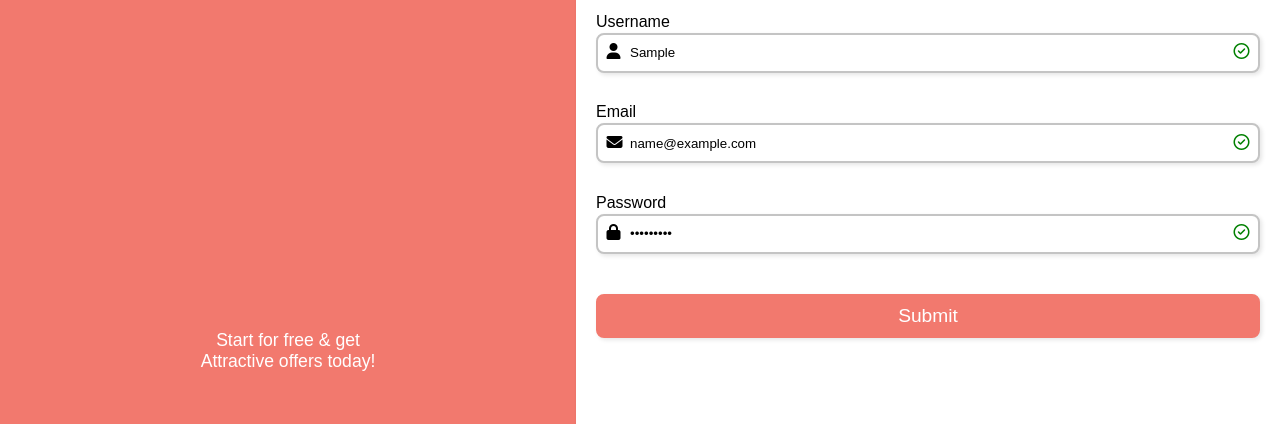
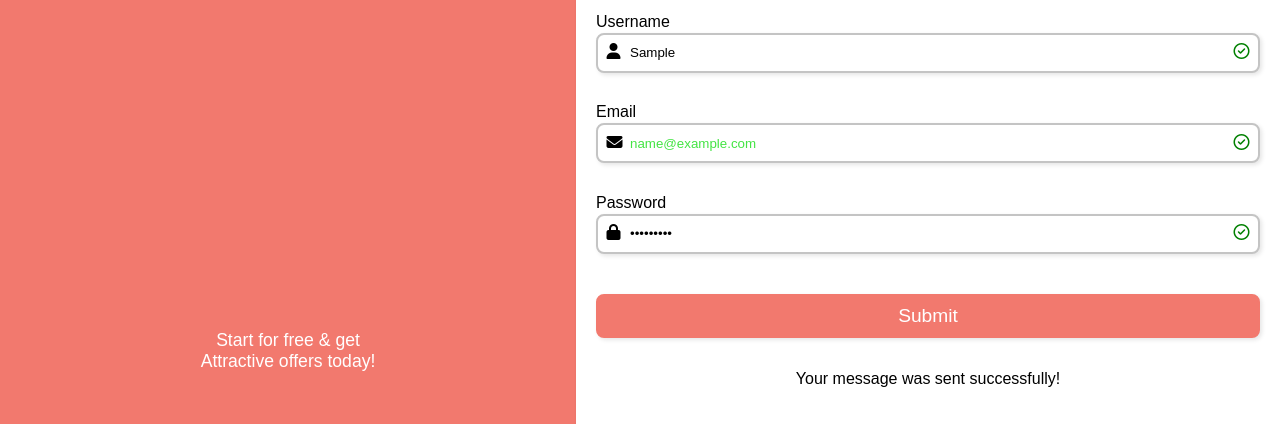
Before and after one commit to midcenturydude7/js-contact-form-validation, a plain HTML site: page index.html in a window 1280 px wide. Both pictures are taken after typing "Sample", "name@example.com", "Sample123" into the empty fields and a click on the button "Submit". Shown: the part 521-945 px from the top of the page. Drawn offline with Linux system fonts and the light colour scheme.

Commit message:
Added confirmation message on sucessful submit

```diff
--- a/app.js
+++ b/app.js
@@ -1,3 +1,5 @@
+const emailReg = /^\w+([\\.-]?\w+)*@\w+([\\.-]?\w+)*(\.\w{2,3})+$/;
+
 const id = (id) => document.getElementById(id);
 const classes = (classes) => document.getElementsByClassName(classes);
 
@@ -7,8 +9,8 @@ const username = id("username"),
   form = id("form"),
   errorMsg = classes("error"),
   successIcon = classes("success-icon"),
-  failureIcon = classes("failure-icon");
-// confirm = classes("confirm");
+  failureIcon = classes("failure-icon"),
+  confirm = classes("confirm");
 
 form.addEventListener("submit", (e) => {
   e.preventDefault();
@@ -32,11 +34,14 @@ const engine = (id, num, message) => {
     errorMsg[num].innerHTML = "";
     failureIcon[num].style.opacity = "0";
     successIcon[num].style.opacity = "1";
+    confirm[num].style.opacity = "1";
+    username.innerHTML = username.placeholder;
   }
 };
 
 const validateEmail = (email, num, message) => {
   const mailformat = /^\w+([\\.-]?\w+)*@\w+([\\.-]?\w+)*(\.\w{2,3})+$/;
+
   if (email.value.match(mailformat)) {
     errorMsg[num].innerHTML = "";
     failureIcon[num].style.opacity = "0";
@@ -48,8 +53,20 @@ const validateEmail = (email, num, message) => {
   }
 };
 
-// const msgConfirm = (num, message) => {
-//   if (!errorMsg[num].innerHTML !== message) {
-//     confirm.style.opacity = "1";
-//   }
-// };
+function validate(e) {
+  let target = e.target;
+
+  if (target.name === "email") {
+    if (emailReg.test(target.value)) {
+      target.classList.add("valid");
+      target.classList.remove("invalid");
+    } else {
+      target.classList.add("invalid");
+      target.classList.remove("valid");
+    }
+  }
+}
+
+email.addEventListener("input", validate);
+
+console.log(username.placeholder);
--- a/css/styles.css
+++ b/css/styles.css
@@ -190,6 +190,18 @@ button:hover {
 }
 
 /**
+  ** [Style rules for valid/invalid input]
+**/
+
+.valid {
+  color: #44e444;
+}
+
+.invalid {
+  color: #ff0000;
+}
+
+/**
   ** [Media Queries]
 **/
 @media (max-width: 900px) {
```
